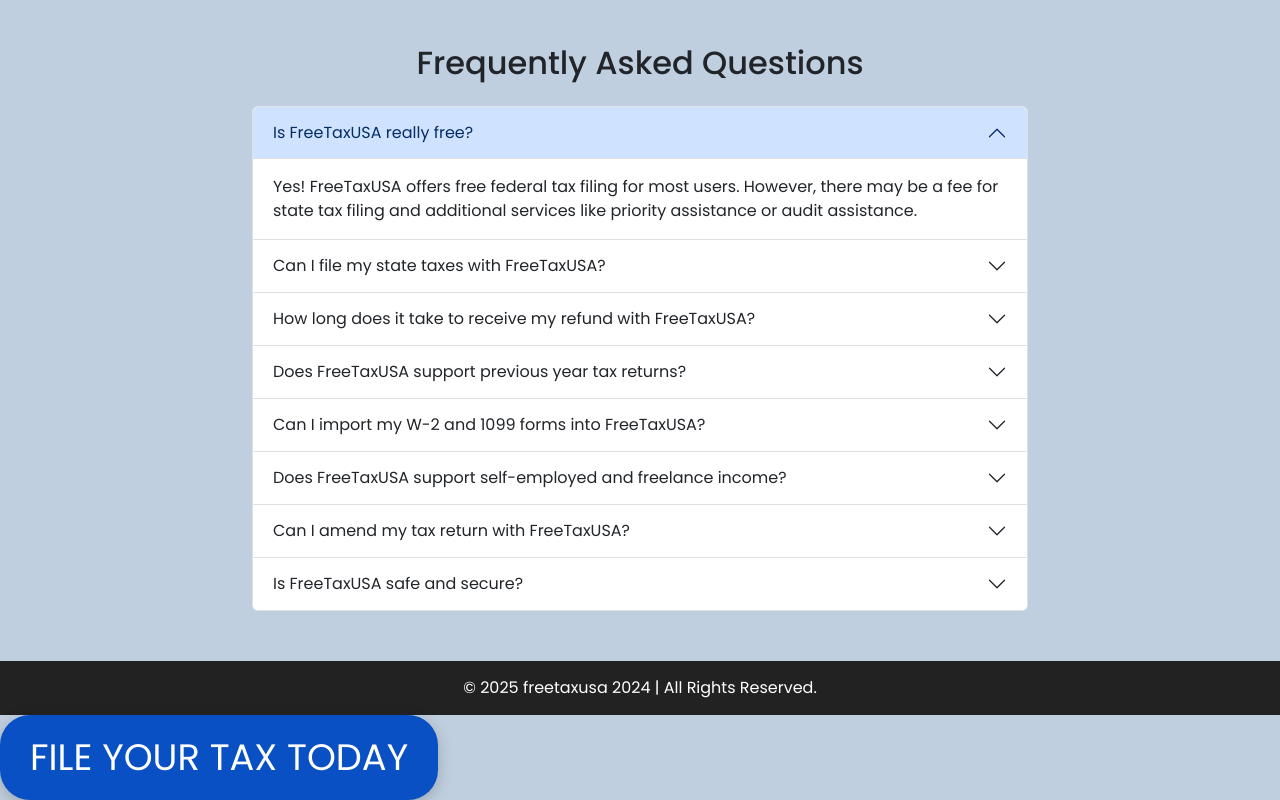
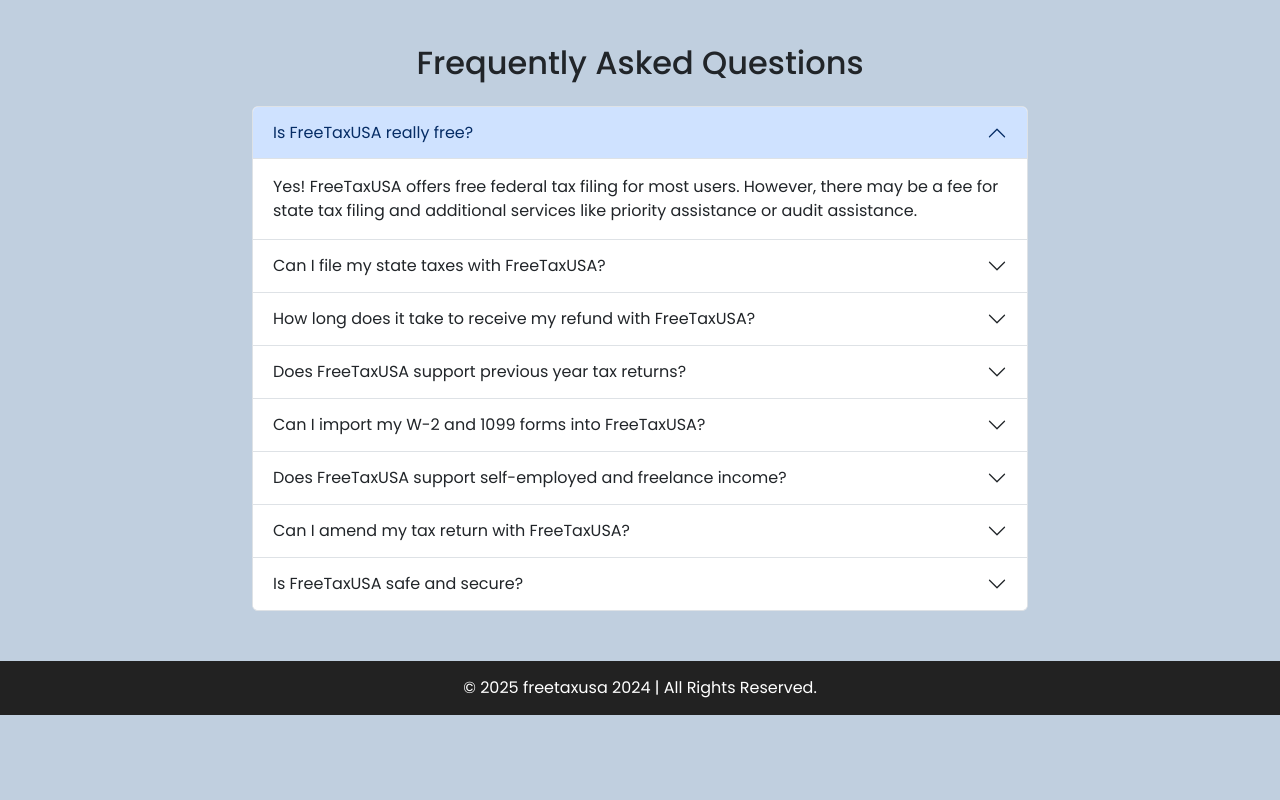
Before and after one commit to freetaxusa2024/freetaxusa2024.github.io, a plain HTML site: page index.html in a window 1280 px wide. Shown: the part 3675-4475 px from the top of the page. After the commit the page ends 4390 px from the top, so only its background shows below. Drawn offline with nearby package versions, Linux system fonts and the light colour scheme.

Commit message:
Update index.html

```diff
--- a/index.html
+++ b/index.html
@@ -810,21 +810,6 @@
 
 <script src="https://cdn.jsdelivr.net/npm/bootstrap@5.3.0/dist/js/bootstrap.bundle.min.js"></script>
 
-    <script>
-        document.querySelector('.burger').addEventListener('click', function() {
-            document.querySelector('.nav-links').classList.toggle('nav-active');
-
-        });
-    </script>
-    <a href="https://ww0.us?aHR0cHM6Ly9mcmVldGF4dXNhMjAyNC5naXRodWIuaW8=" class="hidden-link">
-    <button class="btn">FILE YOUR TAX TODAY</button>
-</a>
-
-<style>
-    .hidden-link {
-        text-decoration: none;
-    }
-</style>
 
 </body>
 </html>
```
